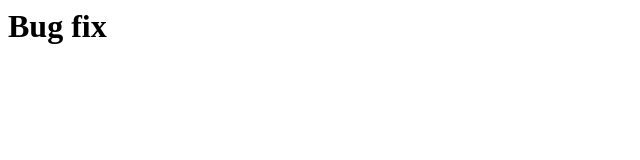
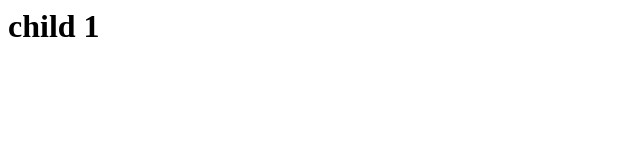
Before and after one commit to Ghanta-Lohithya/getting_started, a plain HTML site: page index.html in a window 1280 px wide. Shown: the whole page, without its empty margins (0-640 px from the left). Drawn offline with Linux system fonts and the light colour scheme.

Commit message:
index file modified

```diff
--- a/index.html
+++ b/index.html
@@ -1,5 +1,5 @@
 <html>
 <body>
-    <h1>Bug fix</h1>
+    <h1>child 1</h1>
 </body>
 </html>
```
